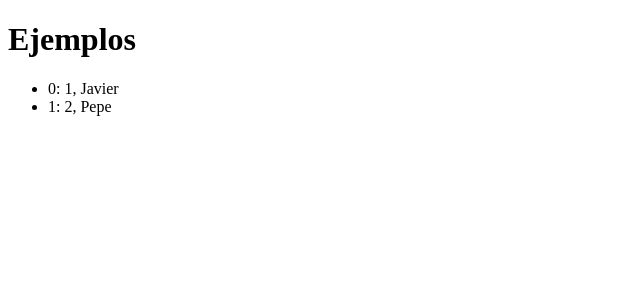
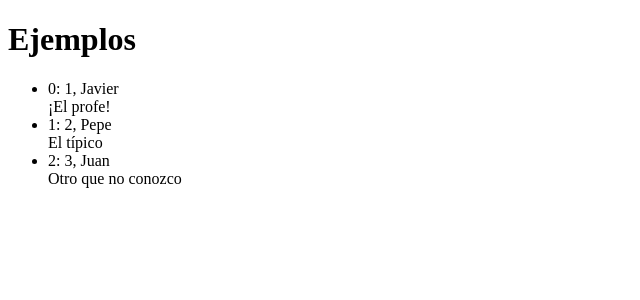
Before and after one commit to javierlete/ejemplos-201909, an Angular app: page / in a window 1280 px wide. Shown: the top 300 px of the page, without its empty margins (0-640 px from the left). Built offline with nearby package versions, Linux system fonts and the light colour scheme.

Commit message:
Ejemplo ngSwitch

```diff
--- a/src/app/app.component.html
+++ b/src/app/app.component.html
@@ -3,5 +3,11 @@
 <ul>
   <li *ngFor="let dato of datos; let i=index; trackBy: porCadaPersona">
     {{i}}: {{dato.id}}, {{dato.nombre}}
+
+    <div [ngSwitch]="dato.nombre">
+      <span *ngSwitchCase="'Javier'">¡El profe!</span>
+      <span *ngSwitchCase="'Pepe'">El típico</span>
+      <span *ngSwitchDefault>Otro que no conozco</span>
+    </div>
   </li>
 </ul>
--- a/src/app/app.component.ts
+++ b/src/app/app.component.ts
@@ -7,7 +7,11 @@ import { Persona } from './persona';
   styleUrls: ['./app.component.css']
 })
 export class AppComponent {
-  datos = [ { id: 1, nombre: 'Javier' }, { id: 2, nombre: 'Pepe'}];
+  datos = [
+    { id: 1, nombre: 'Javier' },
+    { id: 2, nombre: 'Pepe' },
+    { id: 3, nombre: 'Juan' }
+  ];
 
   porCadaPersona(indice: number, persona: Persona): number {
     console.log(indice, persona);
```
